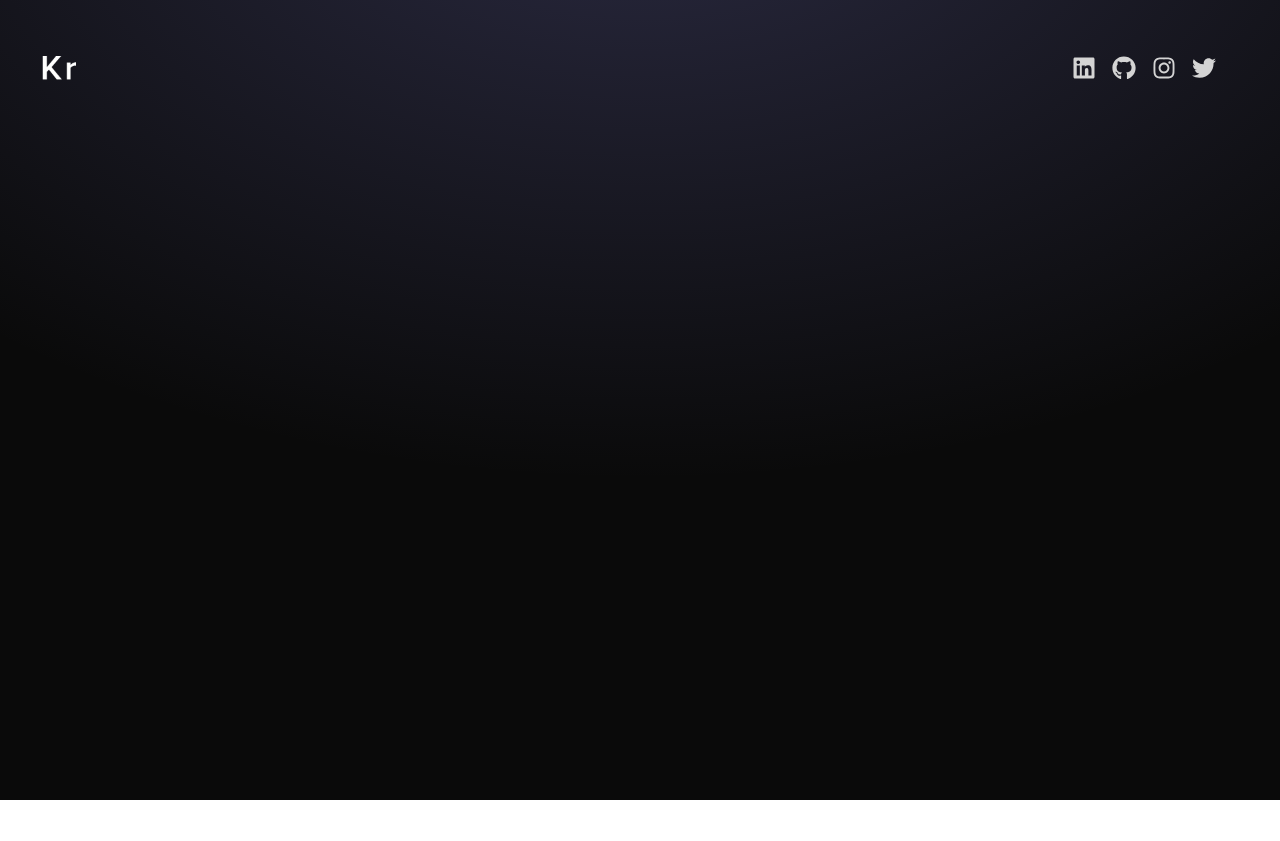
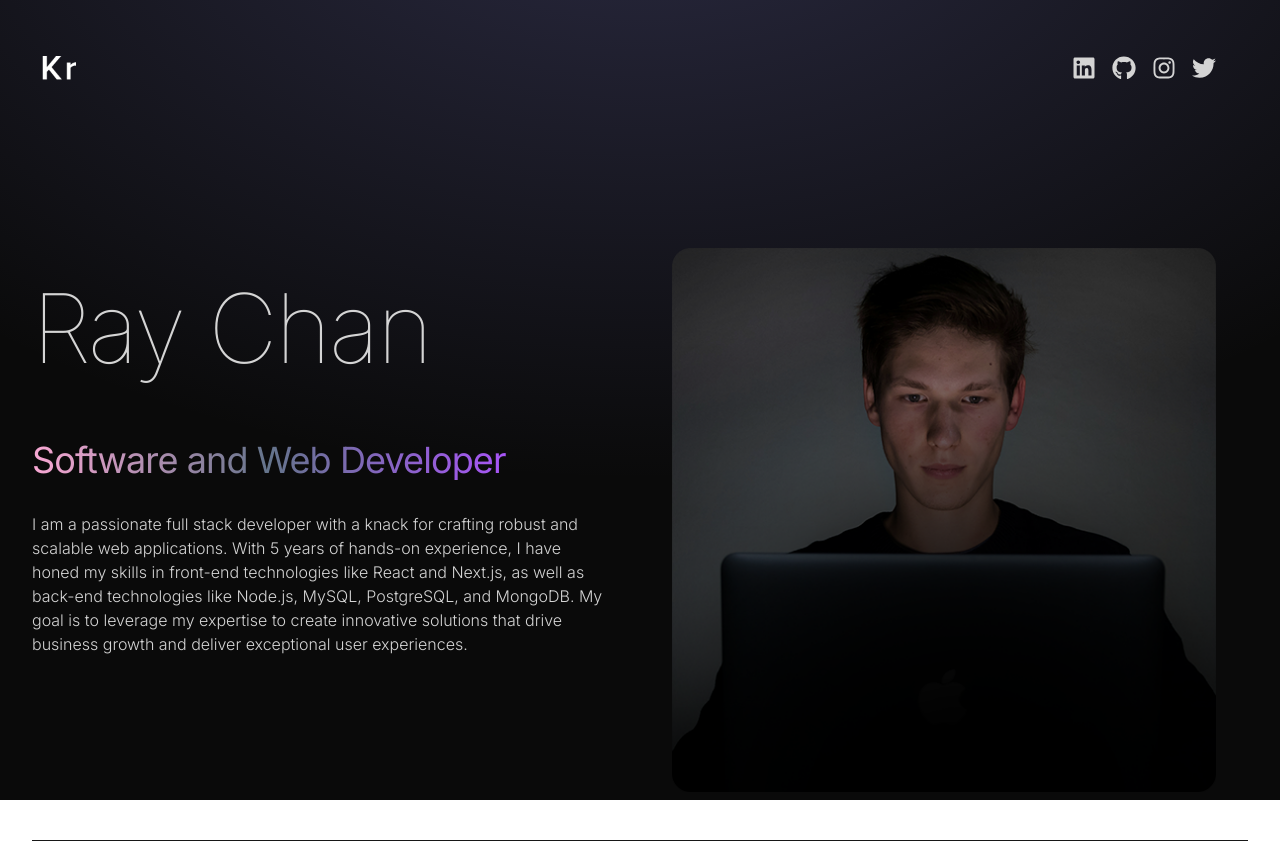
Before and after one commit to RayChan9123/Ray_Portfolio_Web_2024_Repo, a React (Vite) app: page / in a window 1280 px wide. Before the commit the page ends 800 px from the top, so only its background shows below. Built offline with nearby package versions, Linux system fonts and the light colour scheme.

Commit message:
created hero section

```diff
--- a/src/App.jsx
+++ b/src/App.jsx
@@ -1,5 +1,6 @@
 import React from "react";
 import Navbar from "./components/Navbar";
+import Hero from "./components/Hero";
 
 const App = () => {
   return (
@@ -8,6 +9,7 @@
       <div className="absolute top-0 z-[-2] h-screen w-screen bg-neutral-950 bg-[radial-gradient(ellipse_80%_80%_at_50%_-20%,rgba(120,119,198,0.3),rgba(255,255,255,0))]" />
       <div className="container mx-auto px-8">
         <Navbar />
+        <Hero />
       </div>
     </div>
   );
--- /dev/null
+++ b/src/components/Hero.jsx
@@ -0,0 +1,32 @@
+import React from "react";
+import { HERO_CONTENT } from "../constants";
+import profilePic from "../assets/kevinRushProfile.png";
+
+const Hero = () => {
+  return (
+    <div className="border-b border-neutral-900 pb-4 lg:mb-35">
+      <div className="flex flex-wrap">
+        <div className="w-full lg:w-1/2">
+          <div className="flex flex-col items-center lg:items-start">
+            <h1 className="pb-16 text-6xl font-thin tracking-tight lg:mt-16 lg:text-8xl">
+              Ray Chan
+            </h1>
+            <span className="bg-gradient-to-r from-pink-300 via-slate-500 to-purple-500 bg-clip-text text-4xl tracking-tight text-transparent">
+              Software and Web Developer
+            </span>
+            <p className="my-2 max-w-xl py-6 font-light tracking-lighter">
+              {HERO_CONTENT}
+            </p>
+          </div>
+        </div>
+        <div className="w-full lg:w-1/2 lg:p-8">
+          <div className="flex justify-center">
+            <img src={profilePic} alt="Profile Pic of Ray Chan" />
+          </div>
+        </div>
+      </div>
+    </div>
+  );
+};
+
+export default Hero;
```
